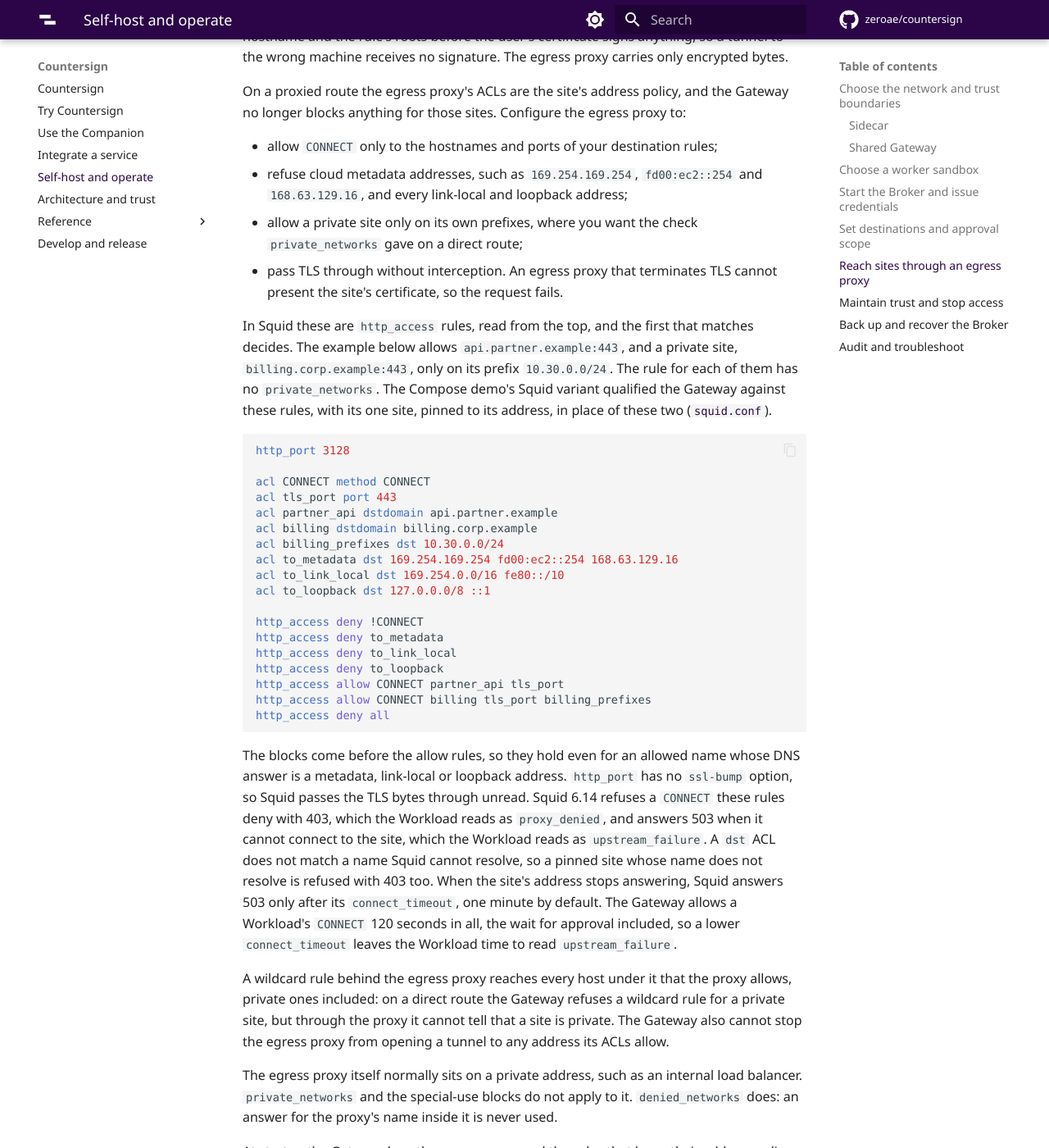
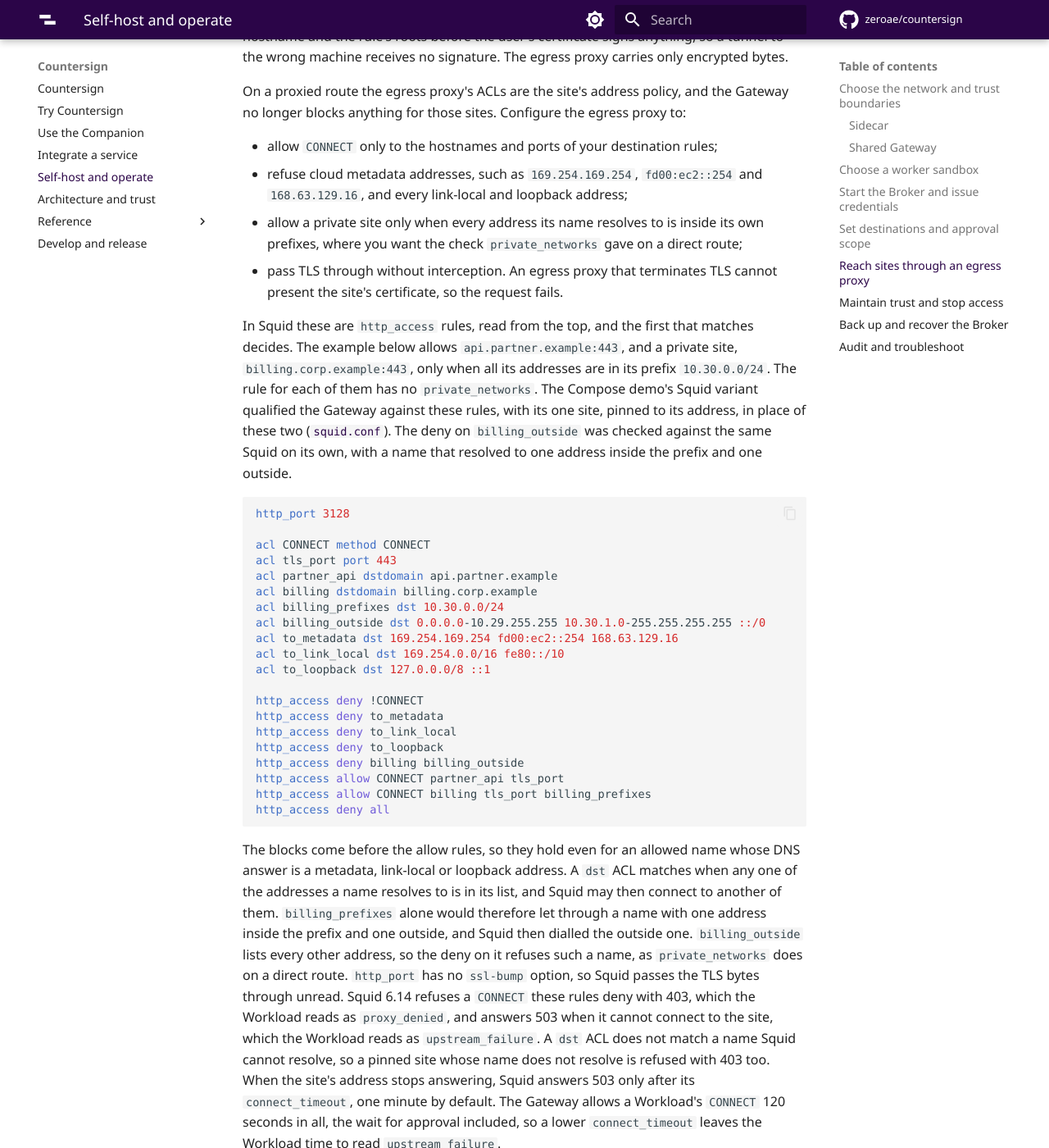
Before and after one commit to zeroae/countersign, an MkDocs documentation site: the page built from docs/operate.md, in a window 1280 px wide and 1400 px high, scrolled down 6409 px. Shown: the whole window at 82% size. Built offline with MkDocs 1.6.1 and Material for MkDocs 9.7.7, drawn with Linux system fonts in a browser that asks for light colours; comment, search, counter and statistics services are not loaded; the version menu is left out; some of the changed text lies outside the part shown.

Commit message:
docs(docs): The operator guide pins a private site behind Squid to every address, as private_networks does
Review of spec #49, round 1: Squid's dst ACL matches when any one of a
name's addresses is in its list, measured on the pinned Squid 6.14, so
the example adds a deny on every address outside the prefix. The
troubleshooting row says upstream_failure can also mean the rule's roots
or revocation files did not load.

Co-Authored-By: Claude Opus 5.5 <noreply@anthropic.com>

````diff
--- a/docs/operate.md
+++ b/docs/operate.md
@@ -119,10 +119,10 @@ On a proxied route the egress proxy's ACLs are the site's address policy, and th
 
 - allow `CONNECT` only to the hostnames and ports of your destination rules;
 - refuse cloud metadata addresses, such as `169.254.169.254`, `fd00:ec2::254` and `168.63.129.16`, and every link-local and loopback address;
-- allow a private site only on its own prefixes, where you want the check `private_networks` gave on a direct route;
+- allow a private site only when every address its name resolves to is inside its own prefixes, where you want the check `private_networks` gave on a direct route;
 - pass TLS through without interception. An egress proxy that terminates TLS cannot present the site's certificate, so the request fails.
 
-In Squid these are `http_access` rules, read from the top, and the first that matches decides. The example below allows `api.partner.example:443`, and a private site, `billing.corp.example:443`, only on its prefix `10.30.0.0/24`. The rule for each of them has no `private_networks`. The Compose demo's Squid variant qualified the Gateway against these rules, with its one site, pinned to its address, in place of these two ([`squid.conf`](https://github.com/zeroae/countersign/blob/main/examples/demo-integrator/squid.conf)).
+In Squid these are `http_access` rules, read from the top, and the first that matches decides. The example below allows `api.partner.example:443`, and a private site, `billing.corp.example:443`, only when all its addresses are in its prefix `10.30.0.0/24`. The rule for each of them has no `private_networks`. The Compose demo's Squid variant qualified the Gateway against these rules, with its one site, pinned to its address, in place of these two ([`squid.conf`](https://github.com/zeroae/countersign/blob/main/examples/demo-integrator/squid.conf)). The deny on `billing_outside` was checked against the same Squid on its own, with a name that resolved to one address inside the prefix and one outside.
 
 ```squid
 http_port 3128
@@ -132,6 +132,7 @@ acl tls_port port 443
 acl partner_api dstdomain api.partner.example
 acl billing dstdomain billing.corp.example
 acl billing_prefixes dst 10.30.0.0/24
+acl billing_outside dst 0.0.0.0-10.29.255.255 10.30.1.0-255.255.255.255 ::/0
 acl to_metadata dst 169.254.169.254 fd00:ec2::254 168.63.129.16
 acl to_link_local dst 169.254.0.0/16 fe80::/10
 acl to_loopback dst 127.0.0.0/8 ::1
@@ -140,12 +141,13 @@ http_access deny !CONNECT
 http_access deny to_metadata
 http_access deny to_link_local
 http_access deny to_loopback
+http_access deny billing billing_outside
 http_access allow CONNECT partner_api tls_port
 http_access allow CONNECT billing tls_port billing_prefixes
 http_access deny all
 ```
 
-The blocks come before the allow rules, so they hold even for an allowed name whose DNS answer is a metadata, link-local or loopback address. `http_port` has no `ssl-bump` option, so Squid passes the TLS bytes through unread. Squid 6.14 refuses a `CONNECT` these rules deny with 403, which the Workload reads as `proxy_denied`, and answers 503 when it cannot connect to the site, which the Workload reads as `upstream_failure`. A `dst` ACL does not match a name Squid cannot resolve, so a pinned site whose name does not resolve is refused with 403 too. When the site's address stops answering, Squid answers 503 only after its `connect_timeout`, one minute by default. The Gateway allows a Workload's `CONNECT` 120 seconds in all, the wait for approval included, so a lower `connect_timeout` leaves the Workload time to read `upstream_failure`.
+The blocks come before the allow rules, so they hold even for an allowed name whose DNS answer is a metadata, link-local or loopback address. A `dst` ACL matches when any one of the addresses a name resolves to is in its list, and Squid may then connect to another of them. `billing_prefixes` alone would therefore let through a name with one address inside the prefix and one outside, and Squid then dialled the outside one. `billing_outside` lists every other address, so the deny on it refuses such a name, as `private_networks` does on a direct route. `http_port` has no `ssl-bump` option, so Squid passes the TLS bytes through unread. Squid 6.14 refuses a `CONNECT` these rules deny with 403, which the Workload reads as `proxy_denied`, and answers 503 when it cannot connect to the site, which the Workload reads as `upstream_failure`. A `dst` ACL does not match a name Squid cannot resolve, so a pinned site whose name does not resolve is refused with 403 too. When the site's address stops answering, Squid answers 503 only after its `connect_timeout`, one minute by default. The Gateway allows a Workload's `CONNECT` 120 seconds in all, the wait for approval included, so a lower `connect_timeout` leaves the Workload time to read `upstream_failure`.
 
 A wildcard rule behind the egress proxy reaches every host under it that the proxy allows, private ones included: on a direct route the Gateway refuses a wildcard rule for a private site, but through the proxy it cannot tell that a site is private. The Gateway also cannot stop the egress proxy from opening a tunnel to any address its ACLs allow.
 
@@ -198,7 +200,7 @@ sqlite3 -readonly /state/broker.db \
 | Gateway exits with `worker sandbox "<sandbox>" failed: <layer>: <cause>` | Run under the intended service UID, and verify the packaged Gateway rather than testing as root. The layer says what the host refused. Under `"namespaces"`, layer `namespaces`: check that `/usr/bin/bwrap` exists, the host's user namespace policy, the library mounts and the container's seccomp and AppArmor profile. Under `"filter"`, layer `launch`: check that the Gateway can run its own executable. Under either, layer `non-dumpable`, `Landlock` or `seccomp allow-list`: the container security profile refuses a call the grant worker confines itself with, or the kernel lacks seccomp filters. A host that cannot create namespaces at all needs a deliberate choice: read [Choose a worker sandbox](#choose-a-worker-sandbox). |
 | CONNECT returns 407 | Shared clients need an HTTPS proxy and one proxy bearer header. Check the token audience, expiry, broker boot, and separate service credential. |
 | CONNECT returns 403 or keeps asking for approval | Compare rule ID, version, port, grant scope, memberships and stop controls. A denied or expired prompt requires an explicit retry. Check that the Companion is paired, online and can access the selected identity. |
-| CONNECT returns 502 | Read `Countersign-Error`, and find its `Countersign-Request-ID` in the Gateway's log line `Gateway CONNECT <request ID> <error>`. `proxy_denied`: the egress proxy refused the `CONNECT` with a 4xx answer. Check that its ACLs allow the site's hostname and port. `proxy_unavailable`: the Gateway could not use the egress proxy. It could not reach it, the proxy's name resolved only inside `denied_networks`, or the proxy closed the connection, never answered or answered with something that is not HTTP. Check `egress_proxy`, the proxy itself and the network to it. `upstream_failure`: the site could not be reached. On a route through the egress proxy, the proxy answered 5xx because it could not reach the site: check the proxy's DNS and route to the site. On a direct route, check the site's DNS answers against its address policy, and the route to it. The Gateway never tries a proxied destination directly. |
+| CONNECT returns 502 | Read `Countersign-Error`, and find its `Countersign-Request-ID` in the Gateway's log line `Gateway CONNECT <request ID> <error>`. `proxy_denied`: the egress proxy refused the `CONNECT` with a 4xx answer. Check that its ACLs allow the site's hostname and port. `proxy_unavailable`: the Gateway could not use the egress proxy. It could not reach it, the proxy's name resolved only inside `denied_networks`, or the proxy closed the connection, never answered or answered with something that is not HTTP. Check `egress_proxy`, the proxy itself and the network to it. `upstream_failure`: the site could not be reached, or, on either route, the Gateway could not load the rule's `roots` or `revocation` files, so check those first. On a route through the egress proxy, the proxy answered 5xx because it could not reach the site: check the proxy's DNS and route to the site. On a direct route, check the site's DNS answers against its address policy, and the route to it. The Gateway never tries a proxied destination directly. |
 | CONNECT returns 429, 503 or 504 | Inspect limits per grant/user, Broker availability, worker fencing, clock synchronization and pending approval. Capture the safe `Countersign-Error` and `Countersign-Request-ID` response headers for correlation. |
 | CONNECT succeeds, then TLS closes | Check the Workload's current public proxy CA, exact hostname/SNI, server roots/status, issuer profile, client-certificate request and native provider. Check the owned status before treating a TLS failure as an application response. |
 | A long session closes | Check grant, certificate, status and token deadlines, lease renewal, host clock drift and revocation. Closing the Companion prevents new signatures. An established connection continues while its remote authority remains valid. |
````
